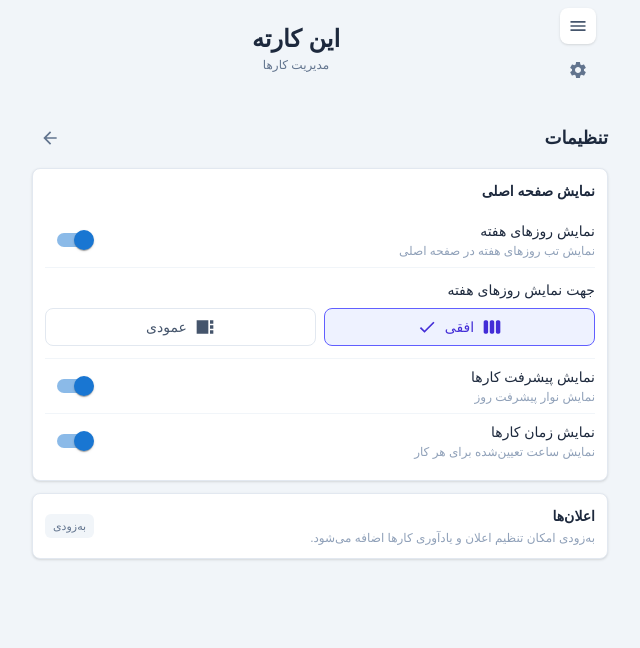
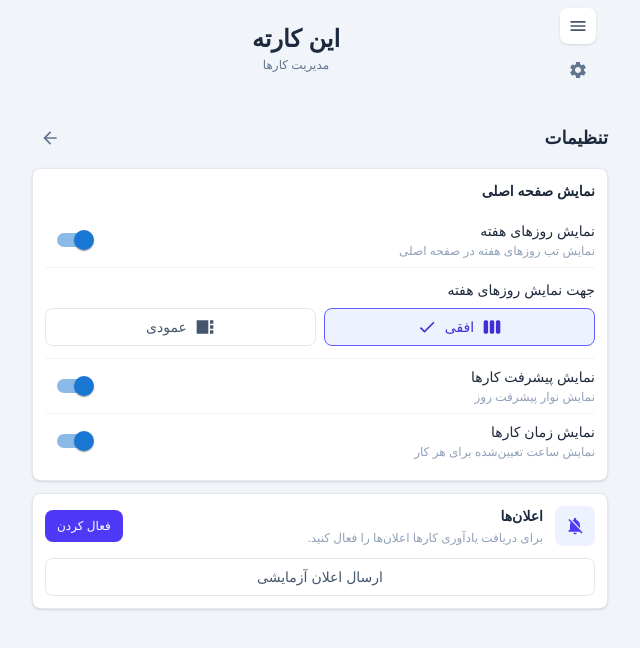
Before and after one commit to alamdarlo/inkarete, a Next.js app: page /settings in a window 1280 px wide. Shown: the top 648 px of the page, without its empty margins (320-960 px from the left). Built offline with nearby package versions, Linux system fonts and the light colour scheme.

Commit message:
add notification base

```diff
--- a/app/page.tsx
+++ b/app/page.tsx
@@ -12,7 +12,7 @@ import ScheduleSelect from "@/components/tasks/ScheduleSelect";
 import WeekDayTabs from "@/components/tasks/WeekDayTabs";
 import TimeSelect from "@/components/tasks/TimeSelect";
 import { useSettingsStore } from "@/store/settingsStore";
-
+import NotificationScheduler from "@/components/notifications/NotificationScheduler";
 
 export default function Home() {
   const today = new Date().getDay();
@@ -31,8 +31,11 @@ export default function Home() {
   weekDayOrientation,
   showTaskProgress,
   showTaskTimes,
-  initialize,
 } = useSettingsStore();
+
+const initialize = useSettingsStore(
+  (state) => state.initialize,
+);
 
 useEffect(() => {
   initialize();
@@ -162,11 +165,13 @@ useEffect(() => {
     });
   };
 
+
   return (
     <main
       dir="rtl"
       className="h-[calc(100vh-100px)] overflow-hidden bg-slate-100 px-3 text-slate-800 dark:bg-slate-900 dark:text-slate-100 sm:px-5"
     >
+      <NotificationScheduler />
       <div className="mx-auto flex h-full max-w-xl flex-col">
         {/* Add Task */}
 
--- a/app/settings/page.tsx
+++ b/app/settings/page.tsx
@@ -14,6 +14,13 @@ import {
 } from "@mui/material";
 
 import { useSettingsStore } from "@/store/settingsStore";
+import NotificationsActiveIcon from "@mui/icons-material/NotificationsActive";
+import NotificationsOffIcon from "@mui/icons-material/NotificationsOff";
+import { showTaskNotification } from "@/lib/notifications";
+import {
+  getNotificationPermission,
+  requestNotificationPermission,
+} from "@/lib/notifications";
 
 export default function SettingsPage() {
   const {
@@ -28,11 +35,24 @@ export default function SettingsPage() {
     setWeekDayOrientation,
     setShowTaskProgress,
     setShowTaskTimes,
+     notificationsEnabled,
+  setNotificationsEnabled,
   } = useSettingsStore();
 
   useEffect(() => {
     initialize();
   }, [initialize]);
+
+  const enableNotifications = async () => {
+  const permission =
+    await requestNotificationPermission();
+
+  if (permission === "granted") {
+    await setNotificationsEnabled(true);
+  } else {
+    await setNotificationsEnabled(false);
+  }
+};
 
   return (
     <main
@@ -322,34 +342,121 @@ export default function SettingsPage() {
     dark:bg-slate-800
   "
 >
-          <div className="flex items-center justify-between">
+  <div className="flex items-center gap-3">
 
-            <div>
-              <h2 className="text-sm font-bold">
-                اعلان‌ها
-              </h2>
-
-              <p className="mt-1 text-xs text-slate-400">
-                به‌زودی امکان تنظیم اعلان و یادآوری کارها اضافه می‌شود.
-              </p>
+    <div
+      className="
+        flex
+        h-10
+        w-10
+        shrink-0
+        items-center
+        justify-center
+        rounded-lg
+        bg-indigo-50
+        text-indigo-600
+        dark:bg-indigo-950/40
+        dark:text-indigo-400
+      "
+    >
+      {notificationsEnabled ? (
+        <NotificationsActiveIcon fontSize="small" />
+      ) : (
+        <NotificationsOffIcon fontSize="small" />
+      )}
     </div>
 
-            <span
+    <div className="min-w-0 flex-1">
+
+      <div className="text-sm font-bold">
+        اعلان‌ها
+      </div>
+
+      <div className="mt-1 text-xs text-slate-400">
+        {notificationsEnabled
+          ? "اعلان‌های کارها فعال است."
+          : "برای دریافت یادآوری کارها اعلان‌ها را فعال کنید."
+        }
+      </div>
+
+    </div>
+
+    {!notificationsEnabled && (
+      <button
+        type="button"
+        onClick={enableNotifications}
         className="
-                rounded-md
-                bg-slate-100
-                px-2
-                py-1
-                text-[11px]
-                text-slate-500
-                dark:bg-slate-700
-                dark:text-slate-400
+          shrink-0
+          rounded-lg
+          bg-indigo-600
+          px-3
+          py-2
+          text-xs
+          font-medium
+          text-white
+          transition
+          hover:bg-indigo-700
         "
       >
-              به‌زودی
-            </span>
+        فعال کردن
+      </button>
+    )}
+
+    {notificationsEnabled && (
+      <button
+        type="button"
+        onClick={() =>
+          setNotificationsEnabled(false)
+        }
+        className="
+          shrink-0
+          rounded-lg
+          border
+          border-slate-200
+          px-3
+          py-2
+          text-xs
+          text-slate-500
+          transition
+          hover:bg-slate-50
+          dark:border-slate-600
+          dark:text-slate-300
+          dark:hover:bg-slate-700
+        "
+      >
+        خاموش کردن
+      </button>
+    )}
+
 
   </div>
+  <button
+  type="button"
+  onClick={() =>
+    showTaskNotification(
+      "کار جدید",
+      "این یک اعلان آزمایشی از این کارته است.",
+    )
+  }
+  className="
+    mt-3
+    w-full
+    rounded-lg
+    border
+    border-slate-200
+    px-3
+    py-2
+    text-sm
+    text-slate-600
+    transition
+    hover:bg-slate-50
+    dark:border-slate-600
+    dark:text-slate-300
+    dark:hover:bg-slate-700
+  "
+>
+  ارسال اعلان آزمایشی
+</button>
 </section>
 
       </div>
--- /dev/null
+++ b/components/notifications/NotificationScheduler.tsx
@@ -0,0 +1,39 @@
+"use client";
+
+import { useEffect } from "react";
+import { useSettingsStore } from "@/store/settingsStore";
+import {
+  startNotificationScheduler,
+  stopNotificationScheduler,
+} from "@/lib/notificationScheduler";
+
+export default function NotificationScheduler() {
+  const notificationsEnabled = useSettingsStore(
+    (state) => state.notificationsEnabled,
+  );
+
+  const initialized = useSettingsStore(
+    (state) => state.initialized,
+  );
+
+  useEffect(() => {
+    if (!initialized) {
+      return;
+    }
+
+    if (notificationsEnabled) {
+      startNotificationScheduler();
+    } else {
+      stopNotificationScheduler();
+    }
+
+    return () => {
+      stopNotificationScheduler();
+    };
+  }, [
+    initialized,
+    notificationsEnabled,
+  ]);
+
+  return null;
+}
--- a/lib/db.ts
+++ b/lib/db.ts
@@ -110,6 +110,10 @@ export type AppSettings = {
   showTaskProgress: boolean;
 
   showTaskTimes: boolean;
+
+  notificationsEnabled: boolean;
+
+  notificationMinutesBefore: number;
 };
 
 // -----------------------------
--- /dev/null
+++ b/lib/notificationScheduler.ts
@@ -0,0 +1,148 @@
+"use client";
+
+import { db, Task, WeekDay } from "@/lib/db";
+import { showTaskNotification } from "@/lib/notifications";
+
+let schedulerInterval: ReturnType<typeof setInterval> | null = null;
+
+const notifiedTasks = new Set<string>();
+
+function getTodayIndex(): WeekDay {
+  const day = new Date().getDay();
+
+  return day === 6 ? 0 : ((day + 1) as WeekDay);
+}
+
+function getNotificationKey(
+  taskId: number,
+  date: string,
+  time: string,
+) {
+  return `${taskId}-${date}-${time}`;
+}
+
+function isTaskDue(
+  task: Task,
+  notificationMinutesBefore: number,
+) {
+  if (!task.id) return null;
+
+  if (task.completed) return null;
+
+  if (!task.scheduledTimes?.length) return null;
+
+  const now = new Date();
+
+  const today = getTodayIndex();
+
+  if (!task.scheduledDays.includes(today)) {
+    return null;
+  }
+
+  const currentMinutes =
+    now.getHours() * 60 + now.getMinutes();
+
+  for (const time of task.scheduledTimes) {
+    const [hours, minutes] = time.split(":").map(Number);
+
+    if (
+      Number.isNaN(hours) ||
+      Number.isNaN(minutes)
+    ) {
+      continue;
+    }
+
+    const taskMinutes =
+      hours * 60 + minutes;
+
+    const notificationMinutes =
+      taskMinutes - notificationMinutesBefore;
+
+    if (
+      currentMinutes === notificationMinutes
+    ) {
+      return {
+        time,
+      };
+    }
+  }
+
+  return null;
+}
+
+async function checkNotifications() {
+  const settings = await db.settings.get("app");
+
+  if (!settings) {
+    return;
+  }
+
+  if (!settings.notificationsEnabled) {
+    return;
+  }
+
+  const tasks = await db.tasks
+    .orderBy("order")
+    .toArray();
+
+  const todayKey = new Date()
+    .toISOString()
+    .slice(0, 10);
+
+  for (const task of tasks) {
+    const due = isTaskDue(
+      task,
+      settings.notificationMinutesBefore,
+    );
+
+    if (!due || !task.id) {
+      continue;
+    }
+
+    const key = getNotificationKey(
+      task.id,
+      todayKey,
+      due.time,
+    );
+
+    if (notifiedTasks.has(key)) {
+      continue;
+    }
+
+    notifiedTasks.add(key);
+
+    const message =
+      settings.notificationMinutesBefore > 0
+        ? `${settings.notificationMinutesBefore} دقیقه تا زمان انجام کار باقی مانده`
+        : "زمان انجام این کار رسیده است";
+
+    showTaskNotification(
+      task.title,
+      message,
+    );
+  }
+}
+
+export function startNotificationScheduler() {
+  if (typeof window === "undefined") {
+    return;
+  }
+
+  if (schedulerInterval) {
+    return;
+  }
+
+  checkNotifications();
+
+  schedulerInterval = setInterval(
+    checkNotifications,
+    30_000,
+  );
+}
+
+export function stopNotificationScheduler() {
+  if (schedulerInterval) {
+    clearInterval(schedulerInterval);
+    schedulerInterval = null;
+  }
+}
--- /dev/null
+++ b/lib/notifications.ts
@@ -0,0 +1,68 @@
+// lib/notifications.ts
+
+export type NotificationPermissionState =
+  | "granted"
+  | "denied"
+  | "default"
+  | "unsupported";
+
+export function getNotificationPermission(): NotificationPermissionState {
+  if (typeof window === "undefined") {
+    return "unsupported";
+  }
+
+  if (!("Notification" in window)) {
+    return "unsupported";
+  }
+
+  return Notification.permission;
+}
+
+export async function requestNotificationPermission(): Promise<
+  NotificationPermissionState
+> {
+  if (typeof window === "undefined") {
+    return "unsupported";
+  }
+
+  if (!("Notification" in window)) {
+    return "unsupported";
+  }
+
+  if (Notification.permission === "granted") {
+    return "granted";
+  }
+
+  if (Notification.permission === "denied") {
+    return "denied";
+  }
+
+  const permission = await Notification.requestPermission();
+
+  return permission;
+}
+
+export function showTaskNotification(
+  title: string,
+  body: string,
+) {
+  if (typeof window === "undefined") {
+    return;
+  }
+
+  if (!("Notification" in window)) {
+    return;
+  }
+
+  if (Notification.permission !== "granted") {
+    return;
+  }
+
+  new Notification(title, {
+    body,
+    icon: "/icons/icon-192.png",
+    badge: "/icons/icon-192.png",
+    dir: "rtl",
+    lang: "fa",
+  });
+}
--- a/store/settingsStore.ts
+++ b/store/settingsStore.ts
@@ -15,6 +15,17 @@ type SettingsState = AppSettings & {
   setShowTaskProgress: (value: boolean) => Promise<void>;
 
   setShowTaskTimes: (value: boolean) => Promise<void>;
+  notificationsEnabled: boolean;
+
+notificationMinutesBefore: number;
+
+setNotificationsEnabled: (
+  value: boolean,
+) => Promise<void>;
+
+setNotificationMinutesBefore: (
+  value: number,
+) => Promise<void>;
 };
 
 const defaultSettings: AppSettings = {
@@ -27,6 +38,10 @@ const defaultSettings: AppSettings = {
   showTaskProgress: true,
 
   showTaskTimes: true,
+
+  notificationsEnabled: false,
+
+  notificationMinutesBefore: 0,
 };
 
 export const useSettingsStore = create<SettingsState>((set) => ({
@@ -93,4 +108,23 @@ export const useSettingsStore = create<SettingsState>((set) => ({
       showTaskTimes: value,
     });
   },
+  setNotificationsEnabled: async (value) => {
+  await db.settings.update("app", {
+    notificationsEnabled: value,
+  });
+
+  set({
+    notificationsEnabled: value,
+  });
+},
+
+setNotificationMinutesBefore: async (value) => {
+  await db.settings.update("app", {
+    notificationMinutesBefore: value,
+  });
+
+  set({
+    notificationMinutesBefore: value,
+  });
+},
 }));
```
Also changed, not shown: public/sw.js. Lines whose indentation alone changed are shown as unchanged.
